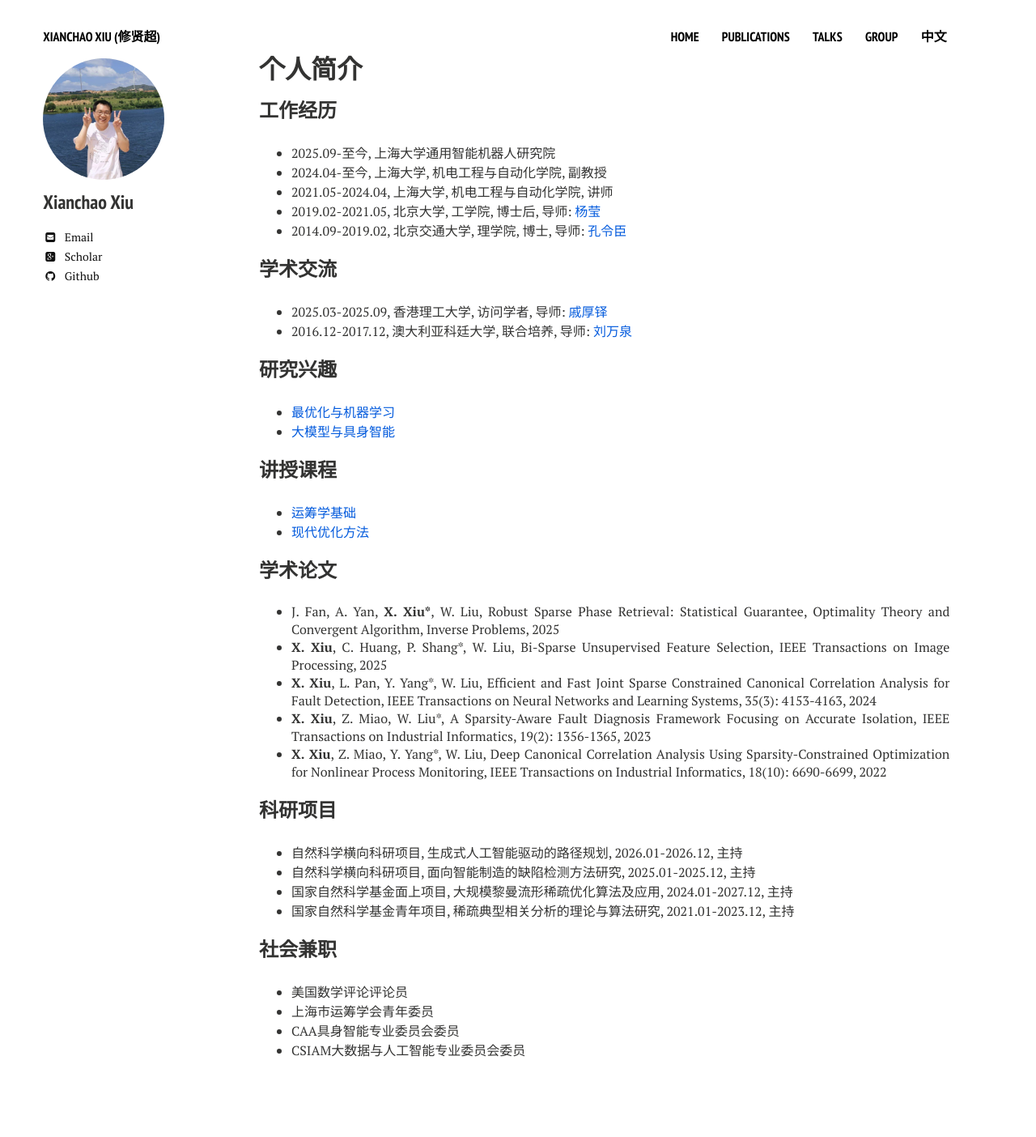
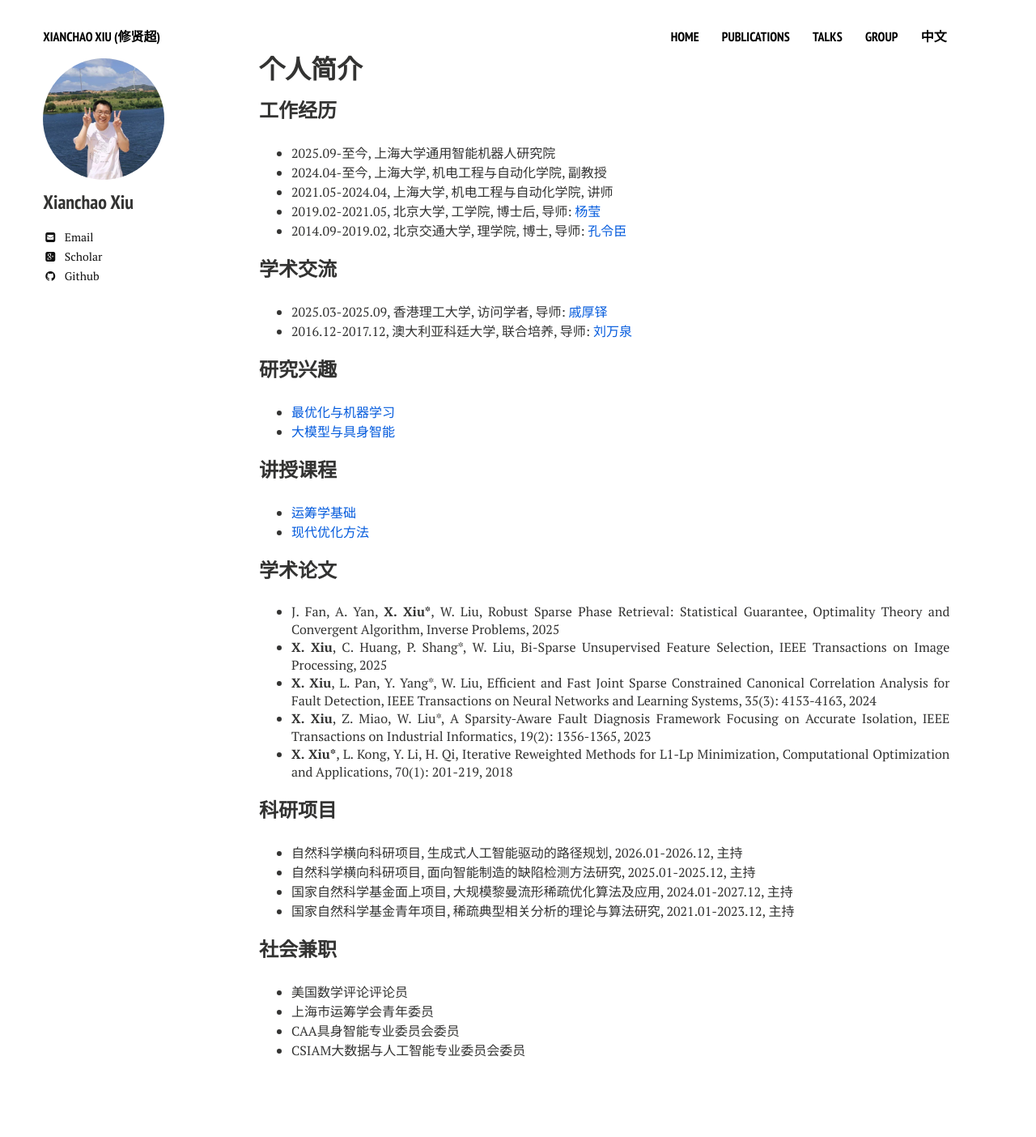
Before and after one commit to xianchaoxiu/xianchaoxiu.github.io, a Jekyll site: the page built from chinese/index.md, in a window 1280 px wide. Shown: the whole page at 81% size. Built offline with Jekyll 4.4.1, drawn with Linux system fonts in a browser that asks for light colours; nearby versions of some CDN libraries.

Commit message:
Update index.md

```diff
--- a/chinese/index.md
+++ b/chinese/index.md
@@ -35,8 +35,7 @@ share: false
 * <b>X. Xiu</b>, C. Huang, P. Shang*, W. Liu, Bi-Sparse Unsupervised Feature Selection, IEEE Transactions on Image Processing, 2025 <br>
 * <b>X. Xiu</b>, L. Pan, Y. Yang*, W. Liu, Efficient and Fast Joint Sparse Constrained Canonical Correlation Analysis for Fault Detection, IEEE Transactions on Neural Networks and Learning Systems, 35(3): 4153-4163, 2024 <br>
 * <b>X. Xiu</b>, Z. Miao, W. Liu*, A Sparsity-Aware Fault Diagnosis Framework Focusing on Accurate Isolation, IEEE Transactions on Industrial Informatics, 19(2): 1356-1365, 2023 <br>
-* <b>X. Xiu</b>, Z. Miao, Y. Yang*, W. Liu, Deep Canonical Correlation Analysis Using Sparsity-Constrained Optimization for Nonlinear Process Monitoring, IEEE Transactions on Industrial Informatics, 18(10): 6690-6699, 2022 <br>
-
+* <b>X. Xiu*</b>, L. Kong, Y. Li, H. Qi, Iterative Reweighted Methods for L1-Lp Minimization, Computational Optimization and Applications, 70(1): 201-219, 2018 <br>
 
 ### 科研项目
 * 自然科学横向科研项目, 生成式人工智能驱动的路径规划, 2026.01-2026.12, 主持 <br>
```
